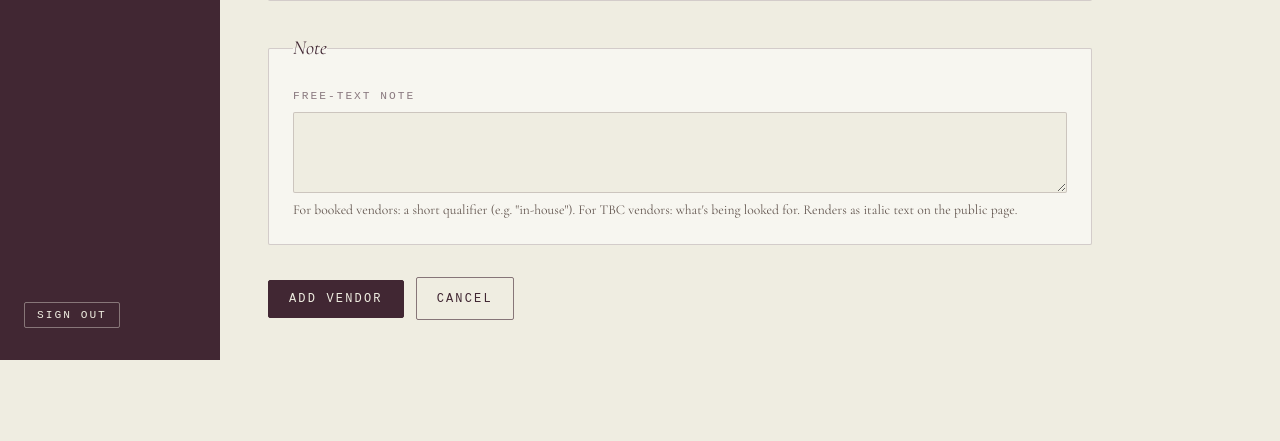
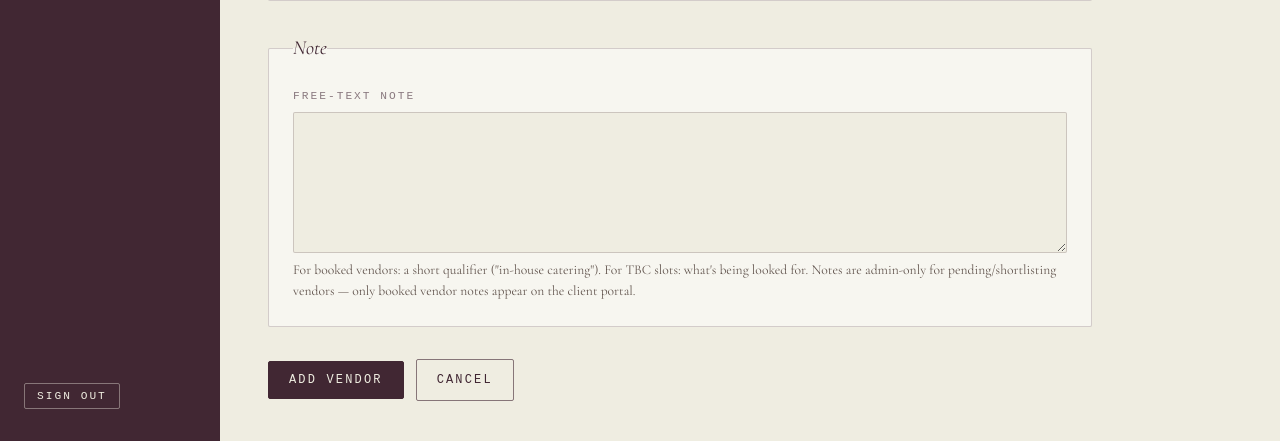
Before and after one commit to zuzu-collective-ai/Zuzu-Collective, a Node project: template portal/app/views/admin/vendor-form.ejs in a window 1280 px wide. Shown: the part 1032-1473 px from the top of the page. Before the commit the page ends 1392 px from the top, so only its background shows below. Run offline with Node 20 templates, Linux system fonts and the light colour scheme; the template is opened without the code that fills it, so the values that code supplies are empty; some web fonts are replaced.

Commit message:
feat: vendor outreach mailto link + portal note privacy
Portal vendors page:
- Notes are now only visible on the portal for booked vendors — pending
  and shortlisting vendor notes stay admin-internal (they may contain
  AI outreach email drafts)
- TBC vendors show "To be confirmed" instead of "See note / To be booked"

Admin vendor form:
- When a vendor has an email and an outreach draft saved to their note,
  shows an "Open in email client" mailto: link that pre-fills subject
  and body — one click to send the AI-drafted outreach from Zoe's own
  email account

https://claude.ai/code/session_01RjhrNLxBknLv7igCSyUTWv

```diff
--- a/portal/app/views/admin/vendor-form.ejs
+++ b/portal/app/views/admin/vendor-form.ejs
@@ -90,9 +90,29 @@
         <legend class="admin-legend">Note</legend>
         <label class="admin-field">
           <span class="admin-field-label">Free-text note</span>
-          <textarea name="note" rows="3"><%= vendor?.note || '' %></textarea>
-          <span class="admin-field-help">For booked vendors: a short qualifier (e.g. "in-house"). For TBC vendors: what's being looked for. Renders as italic text on the public page.</span>
+          <textarea name="note" rows="6"><%= vendor?.note || '' %></textarea>
+          <span class="admin-field-help">
+            For booked vendors: a short qualifier ("in-house catering"). For TBC slots: what's being looked for.
+            Notes are admin-only for pending/shortlisting vendors — only booked vendor notes appear on the client portal.
+          </span>
         </label>
+        <% if (vendor?.email && vendor?.note && vendor.note.startsWith('=== Outreach draft ===')) { %>
+          <%
+            const noteLines = vendor.note.split('\n');
+            const subjectLine = noteLines[1] || '';
+            const emailSubject = subjectLine.startsWith('Subject: ') ? subjectLine.slice(9) : '';
+            const emailBody = noteLines.slice(3).join('\n').trim();
+          %>
+          <div style="margin-top: 0.75rem;">
+            <a href="mailto:<%= vendor.email %>?subject=<%= encodeURIComponent(emailSubject) %>&body=<%= encodeURIComponent(emailBody) %>"
+               class="admin-btn admin-btn--ghost" style="text-decoration: none;">
+              ✉ Open in email client → <%= vendor.email %>
+            </a>
+            <p class="admin-field-help" style="margin-top: 0.4rem;">
+              Opens your email app with subject and body pre-filled from the outreach draft above.
+            </p>
+          </div>
+        <% } %>
       </fieldset>
 
       <div class="admin-form-actions">
```
Also changed, not shown: portal/app/views/vendors.ejs (+7 -6 lines).
